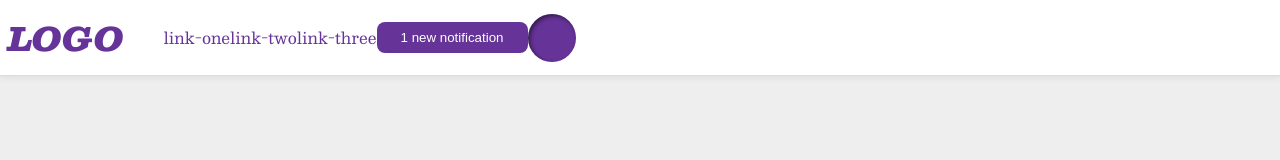
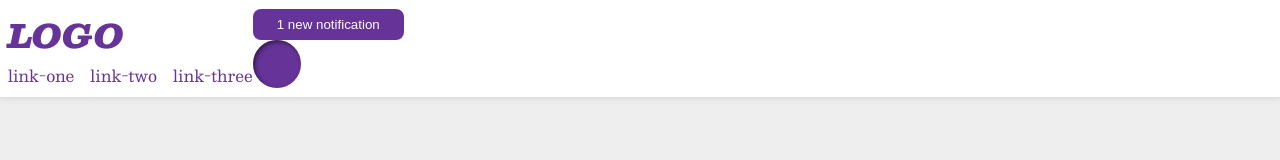
Before and after one commit to JoshuaSimpers/flex-exercise-3, a plain HTML site: page index.html in a window 1280 px wide. Drawn offline with nearby package versions, Linux system fonts and the light colour scheme.

Commit message:
modified the positioning of the unordered list items giving them a gap of 16px and removing the margins and padding. Also divided the items in the html file by their positioning in the header to left or right.

```diff
--- a/index.html
+++ b/index.html
@@ -15,6 +15,7 @@ File: index.html
   </head>
   <body>
     <div class="header">
+      <div class="left">
         <div class="logo">
           LOGO
         </div>
@@ -23,10 +24,13 @@ File: index.html
           <li><a href="https://google.com">link-two</a></li>
           <li><a href="https://google.com">link-three</a></li>
         </ul>
+      </div>
+      <div class="right">
         <button class="notifications">
           1 new notification
         </button>
         <div class="profile-image"></div>
       </div>
+    </div>
   </body>
 </html>
--- a/style.css
+++ b/style.css
@@ -56,4 +56,7 @@ a {
 ul {
   list-style-type: none;
   display: flex;
+  margin: 0;
+  padding: 0;
+  gap: 16px;
 }
```
Lines whose indentation alone changed are shown as unchanged.
